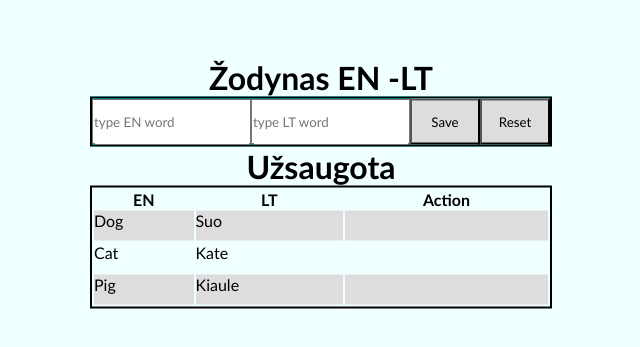
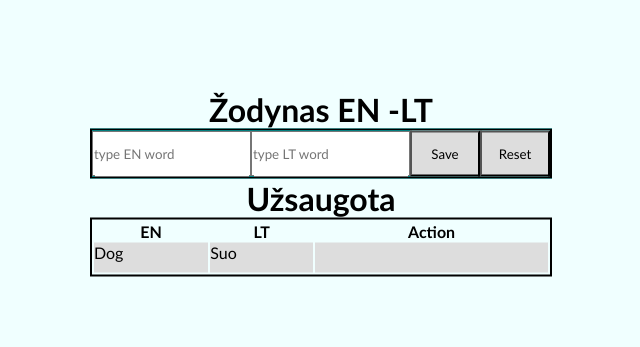
Before and after one commit to donkup/savarankiskasZodynas, a website with bundled scripts: page index.html in a window 1280 px wide. Shown: the part 217-564 px from the top of the page, without its empty margins (319-959 px from the left). Built offline with nearby package versions, Linux system fonts and the light colour scheme.

Commit message:
js css update

```diff
--- a/css/zodynas.css
+++ b/css/zodynas.css
@@ -10,13 +10,17 @@ h1 {
   text-align: center;
   padding: 20px;
 }
-.virsus {
+.virsus,
+.edit {
   display: flex;
   justify-content: space-between;
   background-color: aqua;
   height: 50px;
   width: 100%;
   border: 2px solid black;
+}
+.hiden {
+  display: none;
 }
 .btn {
   min-width: 70px;
--- a/index.html
+++ b/index.html
@@ -12,48 +12,8 @@
 </head>
 
 <body>
-    <h1>Žodynas EN -LT</h1>
-    <form class="virsus">
-        <input class="enZodis" placeholder="type EN word" type="text">
-        <input class="ltZodis" placeholder="type LT word" type="text">
-        <button class="btn save">Save</button>
-        <button class="btn reset">Reset</button>
-    </form>
 
-    <h1>Užsaugota </h1>
-    <table style="width:100%">
-        <tr>
-            <th>EN</th>
-            <th>LT</th>
-            <th>
-                Action
-            </th>
-        </tr>
-        <tr>
-            <td>Dog</td>
-            <td>Suo</td>
-            <td class="action">
-                <button class="fa fa-pencil"></button>
-                <button class="fa fa-trash-o"></button>
-            </td>
-        </tr>
-        <tr>
-            <td>Cat</td>
-            <td>Kate</td>
-            <td class="action">
-                <button class="fa fa-pencil"></button>
-                <button class="fa fa-trash-o"></button>
-            </td>
-        </tr>
-        <tr>
-            <td>Pig</td>
-            <td>Kiaule</td>
-            <td class="action">
-                <button class="fa fa-pencil"></button>
-                <button class="fa fa-trash-o"></button>
-            </td>
-        </tr>
-    </table>
+    <script src="./js/main.js" type="module" defer></script>
 
 </body>
 
--- a/js/components/zodynas.js
+++ b/js/components/zodynas.js
@@ -0,0 +1,73 @@
+class Zodynas {
+    constructor(selector) {
+        this.selector = selector;
+
+        this.DOM = null;
+
+        this.init();
+    }
+    init() {
+        this.DOM = document.querySelector(this.selector);
+        if (!this.DOM) {
+            console.error('ERROR:nerasti domenys');
+            return false;
+        }
+        this.render();
+        this.addEvents();
+
+    }
+
+
+    generateInputForm() {
+        return `<h1>Žodynas EN -LT</h1>
+        <form class="virsus">
+        <input class="enZodis" placeholder="type EN word" type="text">
+        <input class="ltZodis" placeholder="type LT word" type="text">
+        <button class="btn save">Save</button>
+        <button class="btn reset">Reset</button>
+    </form>`;
+    }
+    generateUpdateForm() {
+        return `<form class="edit hiden">
+        <input class="updateEnZodis" placeholder="type EN word" type="text">
+        <input class="updateLtZodis" placeholder="type LT word" type="text">
+        <button class="btn update">Update</button>
+        <button class="btn cancel">Cancel</button>
+    </form>`
+    }
+    generateSavedTable() {
+        return `<h1>Užsaugota </h1>
+        <table style="width:100%">
+        <tr>
+            <th>EN</th>
+            <th>LT</th>
+            <th>
+                Action
+            </th>
+        </tr>
+        <tr>
+            <td>Dog</td>
+            <td>Suo</td>
+            <td class="action">
+                <button class="fa fa-pencil"></button>
+                <button class="fa fa-trash-o"></button>
+            </td>
+        </tr>
+    </table>`;
+    }
+    render() {
+        console.log('kuku');
+        let HTML = '';
+        HTML += this.generateInputForm();
+        HTML += this.generateUpdateForm();
+        HTML += this.generateSavedTable();
+        this.DOM.innerHTML = HTML;
+    }
+    addEvents() {
+
+
+    }
+
+}
+
+export { Zodynas }
--- a/js/main.js
+++ b/js/main.js
@@ -0,0 +1,3 @@
+import { Zodynas } from "./components/Zodynas.js";
+
+new Zodynas('body');
```
